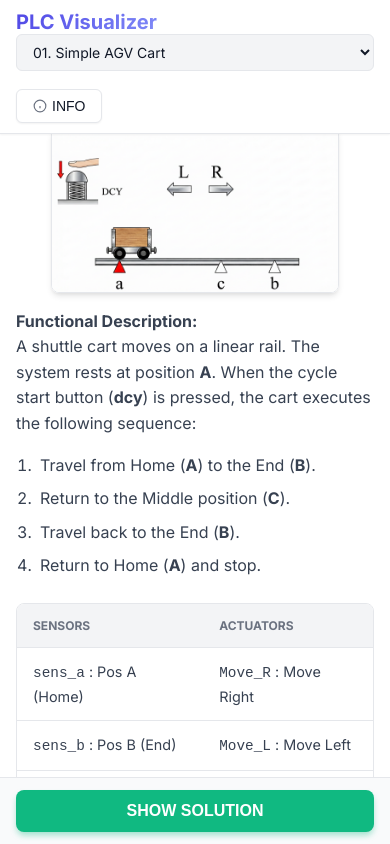
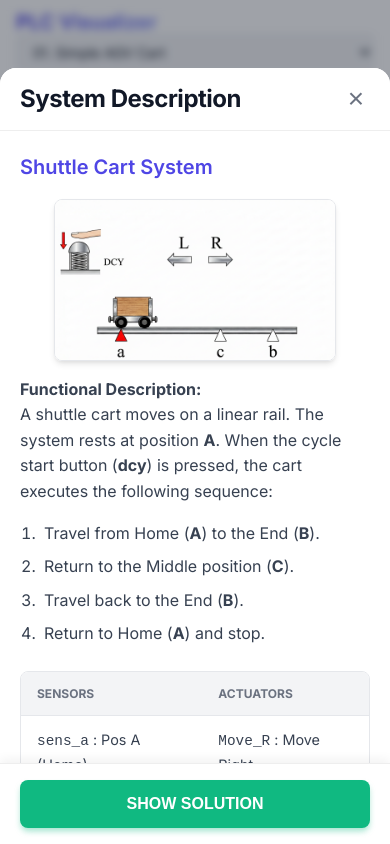
Before and after one commit to sayehtps-sys/AIS_GRAFCET, a plain HTML site: page index.html in a window 390 px wide. Drawn offline with nearby package versions, Linux system fonts and the light colour scheme.

Commit message:
Update styles.css

```diff
--- a/styles.css
+++ b/styles.css
@@ -540,63 +540,79 @@ svg { width: 100%; height: 100%; display: block; }
     z-index: 10;
 }
 
-/* --- Mobile Modal Fix (Improved) --- */
+/* --- Mobile Modal Fix (Fail-Proof Absolute Footer) --- */
 @media (max-width: 640px) {
+    /* 1. Force the overlay to be exactly the size of the visual window */
     .modal-overlay {
-        align-items: flex-end;
+        position: fixed;
+        top: 0;
+        left: 0;
+        right: 0;
+        bottom: 0;
+        display: flex;
+        align-items: flex-end; /* Mobile 'Sheet' style */
         padding: 0;
-        /* Ensure the overlay covers exactly the visible area */
-        height: 100dvh;
+        z-index: 9999;
     }
 
     .modal-content {
         width: 100%;
-        /* Use 100% of the dynamic viewport */
-        height: 100dvh;
-        max-height: 100dvh !important;
-        border-radius: 0;
+        /* Use 100% of the available height minus a small gap at the top */
+        height: 92dvh;
+        max-height: 92dvh !important;
+        border-radius: 16px 16px 0 0; /* Rounded top corners like modern apps */
         margin: 0;
         display: flex;
         flex-direction: column;
-        /* Fix for some mobile browsers that don't handle dvh well */
-        position: fixed;
+        background: white;
+        overflow: hidden; /* Prevents double scrollbars */
+        position: relative; /* Context for absolute footer */
+    }
+
+    /* 2. Fix the header size */
+    .modal-header {
+        padding: 16px 20px;
+        flex-shrink: 0; /* Won't get squashed */
+        border-bottom: 1px solid #eee;
+    }
+
+    /* 3. The Scrollable Area - This is where the fix happens */
+    .modal-body {
+        flex: 1 1 auto; /* Take all available middle space */
+        overflow-y: auto;
+        -webkit-overflow-scrolling: touch;
+        padding: 20px;
+
+        /* THE KEY: Add a huge padding at the bottom of the TEXT
+           so it can scroll past the footer height */
+        padding-bottom: 120px !important;
+        display: block;
+    }
+
+    /* 4. The Sticky Footer */
+    .modal-footer {
+        position: absolute; /* Lock it to the bottom of the content box */
         bottom: 0;
         left: 0;
-    }
+        right: 0;
+        padding: 16px 20px;
+        background: white;
+        border-top: 1px solid #eee;
+        z-index: 100;
 
-    .modal-header {
-        padding: 16px;
-        flex-shrink: 0;
-        background: #fff;
-        z-index: 20;
-        border-bottom: 1px solid var(--border-color);
-    }
+        /* Handles iPhone "Home Bar" spacing */
+        padding-bottom: calc(16px + env(safe-area-inset-bottom, 20px));
 
-    .modal-body {
-        padding: 16px;
-        flex: 1;
-        overflow-y: auto;
-        -webkit-overflow-scrolling: touch;
-
-        /* IMPORTANT: Add extra padding at the bottom of the content
-           so the text doesn't get hidden behind the footer or home bar */
-        padding-bottom: 100px;
-    }
-
-    .modal-footer {
-        padding: 12px 16px;
-        flex-shrink: 0;
-        background: #f9fafb;
-        z-index: 30;
-        border-top: 1px solid var(--border-color);
-
-        /* This handles the iPhone notch/home bar area */
-        padding-bottom: calc(12px + env(safe-area-inset-bottom, 20px));
+        /* Add a slight shadow so it looks elevated above the text */
+        box-shadow: 0 -4px 10px rgba(0,0,0,0.05);
     }
 
     .btn-solution {
-        width: 100%; /* Make button bigger/easier to hit on phone */
+        width: 100%;
+        height: 48px; /* Bigger touch target for fingers */
+        display: flex;
         justify-content: center;
+        align-items: center;
     }
 }
 
```
